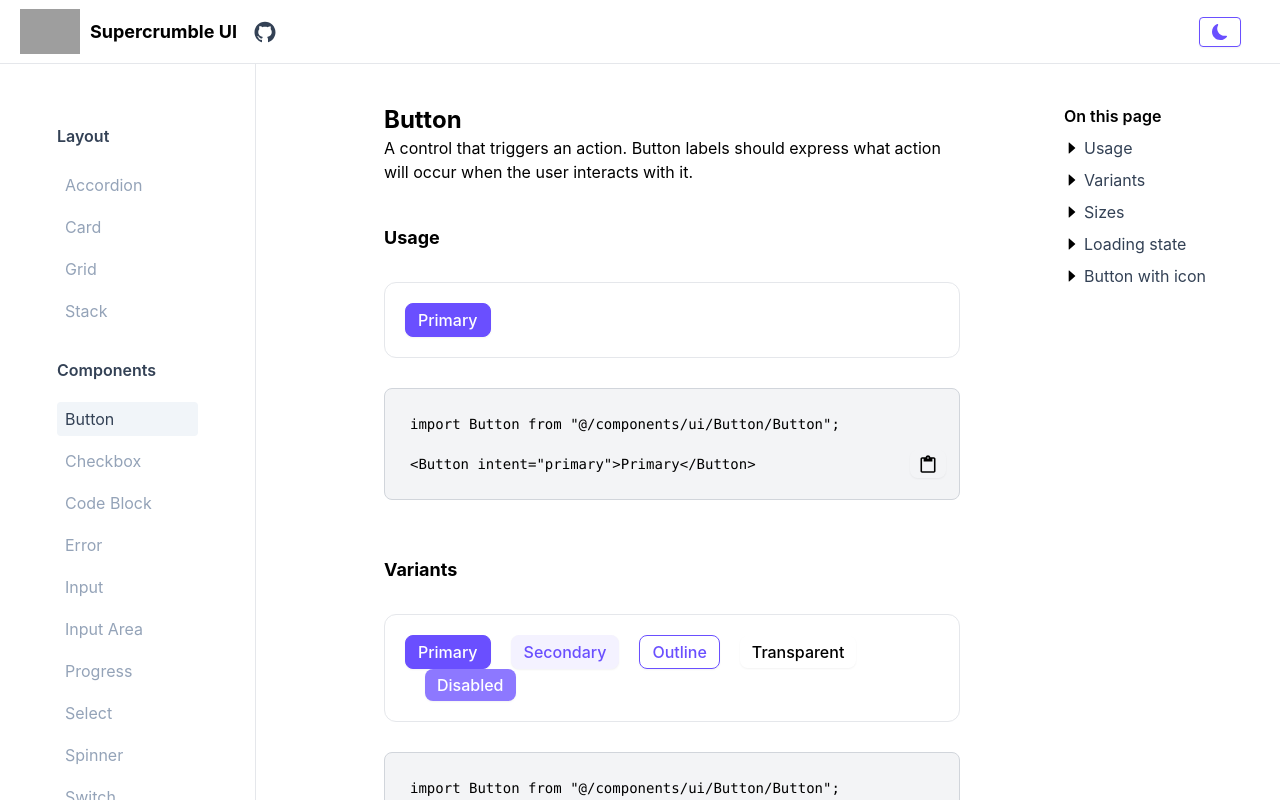
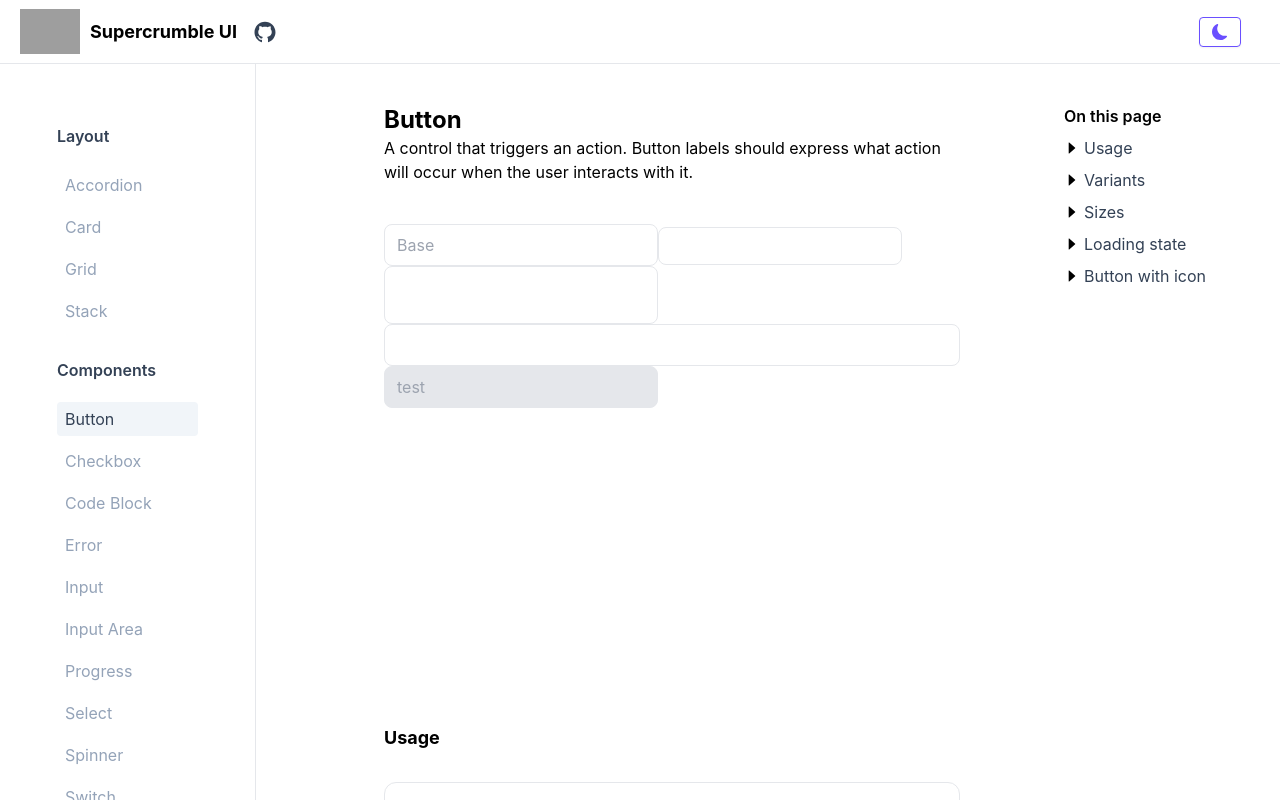
Before and after one commit to elijahnikov/ui, a Next.js app: page /button in a window 1280 px wide. Shown: the top 800 px of the page. Built offline with nearby package versions, Linux system fonts and the light colour scheme; grey boxes are pictures that could not be loaded; a web font is replaced by a local one.

Commit message:
progress on input component

```diff
--- a/src/components/ui/Input/Input.tsx
+++ b/src/components/ui/Input/Input.tsx
@@ -3,28 +3,69 @@ import React from "react";
 import { InputHTMLAttributes } from "react";
 
 const input = cva(
-	"w-[100%] border-gray-800 bg-slate-700 py-2 px-3 text-black dark:text-white"
+    [
+        "py-2 px-3",
+        "rounded-lg",
+        "border-gray-200 border-[1px] dark:border-gray-800",
+    ],
+    {
+        variants: {
+            intent: {
+                default: [
+                    "placeholder-gray-400 text-black dark:bg-black dark:text-white",
+                ],
+            },
+            size: {
+                base: "py-2",
+                sm: "text-sm",
+                large: "py-4",
+            },
+            fullWidth: {
+                true: "w-[100%]",
+            },
+            disabled: {
+                true: "placeholder-gray-400 dark:placeholder-gray-600 cursor-not-allowed pointer-events-none",
+            },
+        },
+        compoundVariants: [
+            {
+                disabled: true,
+                intent: "default",
+                className: " bg-gray-200 dark:bg-gray-950 text-red-400",
+            },
+            {
+                disabled: false,
+                intent: "default",
+                className: "bg-white dark:bg-black",
+            },
+        ],
+        defaultVariants: {
+            size: "base",
+            intent: "default",
+        },
+    }
 );
 
 interface InputProps
-	extends Omit<InputHTMLAttributes<HTMLInputElement>, "disabled">,
+    extends Omit<InputHTMLAttributes<HTMLInputElement>, "disabled" | "size">,
         VariantProps<typeof input> {
     placeholder?: string;
     label?: string;
-	leftInfo?: string;
     disabled?: boolean;
 }
 
 const Input = React.forwardRef<HTMLInputElement, InputProps>(
     (
         {
+            intent,
             children,
             className,
-			leftInfo,
+            size,
             disabled,
             placeholder,
+            fullWidth,
             label,
-			...rest
+            ...props
         },
         ref
     ) => {
@@ -33,8 +74,14 @@ const Input = React.forwardRef<HTMLInputElement, InputProps>(
                 ref={ref}
                 disabled={disabled}
                 placeholder={placeholder}
-				className={input({})}
-				{...rest}
+                {...props}
+                className={input({
+                    intent,
+                    size,
+                    disabled,
+                    className,
+                    fullWidth,
+                })}
             >
                 {children}
             </input>
--- a/src/pages/button.tsx
+++ b/src/pages/button.tsx
@@ -5,6 +5,7 @@ import PageHeader from "@/components/common/PageHeader/PageHeader";
 
 // Button
 import Button from "@/components/ui/Button/Button";
+import Input from "@/components/ui/Input/Input";
 
 // Maps
 import { buttonCode, buttonMenuMap } from "@/maps/component/button";
@@ -28,6 +29,13 @@ const ButtonPage = ({}: buttonProps) => {
 					express what action will occur when the user interacts with
 					it.`}
                 />
+            </div>
+            <div className=" h-[500px]">
+                <Input placeholder="Base" size={"base"} />
+                <Input size={"sm"} />
+                <Input size={"large"} />
+                <Input size={"base"} fullWidth />
+                <Input disabled placeholder="test" />
             </div>
             <div>
                 <a
```
Lines whose indentation alone changed are shown as unchanged.
